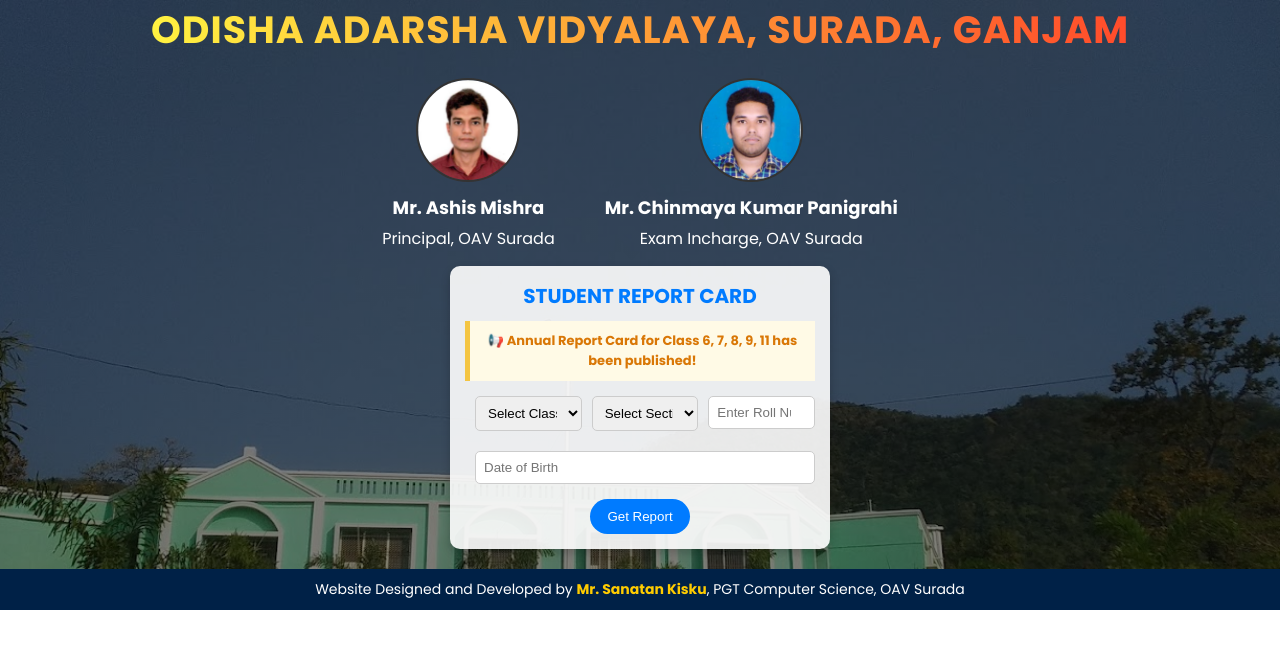
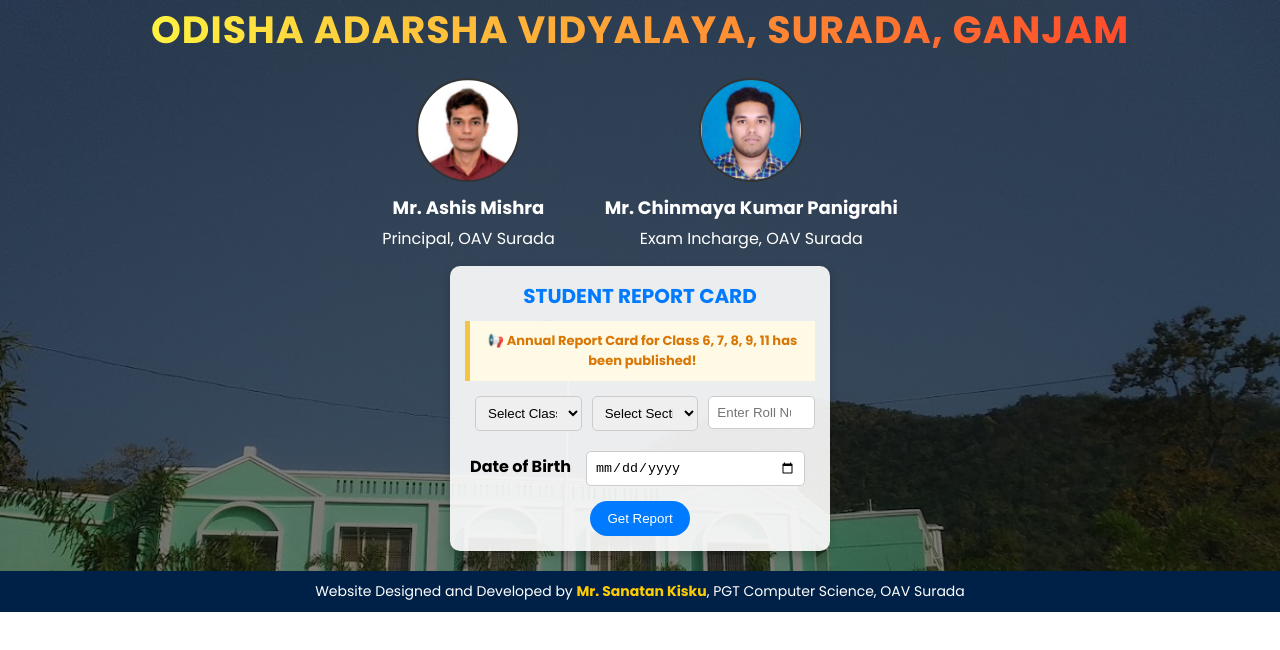
Before and after one commit to Sanatan-kisku/student-report-frontend, a React (Create React App) app: page / in a window 1280 px wide. Shown: the top 650 px of the page. Built offline with nearby package versions, Linux system fonts and the light colour scheme.

Commit message:
made label and input on same row

```diff
--- a/src/components/GetReport.js
+++ b/src/components/GetReport.js
@@ -102,15 +102,10 @@ const GetReport = () => {
           </div>
         </div>
         <div className="form-row">
-          <div>
-            <input type="text"
-              value={form.dob}
-              onFocus={(e) => (e.target.type = "date")}
-              onBlur={(e) => {
-                if (!e.target.value) e.target.type = "text";
-              }}
+          <div className="dob-container">
+            <label>Date of Birth</label>
+            <input type="date"
               onChange={(e) => setForm({ ...form, dob: e.target.value })}
-              placeholder="Date of Birth"
             />
           </div>
         </div>
--- a/src/styles/GetReport.css
+++ b/src/styles/GetReport.css
@@ -148,6 +148,16 @@ select, input {
   margin: 5px;
 }
 
+.dob-container {
+  display: flex;
+  align-items: center; /* Align label and input in the center */
+  gap: 10px; /* Space between label and input */
+}
+
+.dob-container label {
+  white-space: nowrap; /* Prevent label from wrapping */
+}
+
 .get-report-btn {
   background: #007bff;
   color: white;
```
